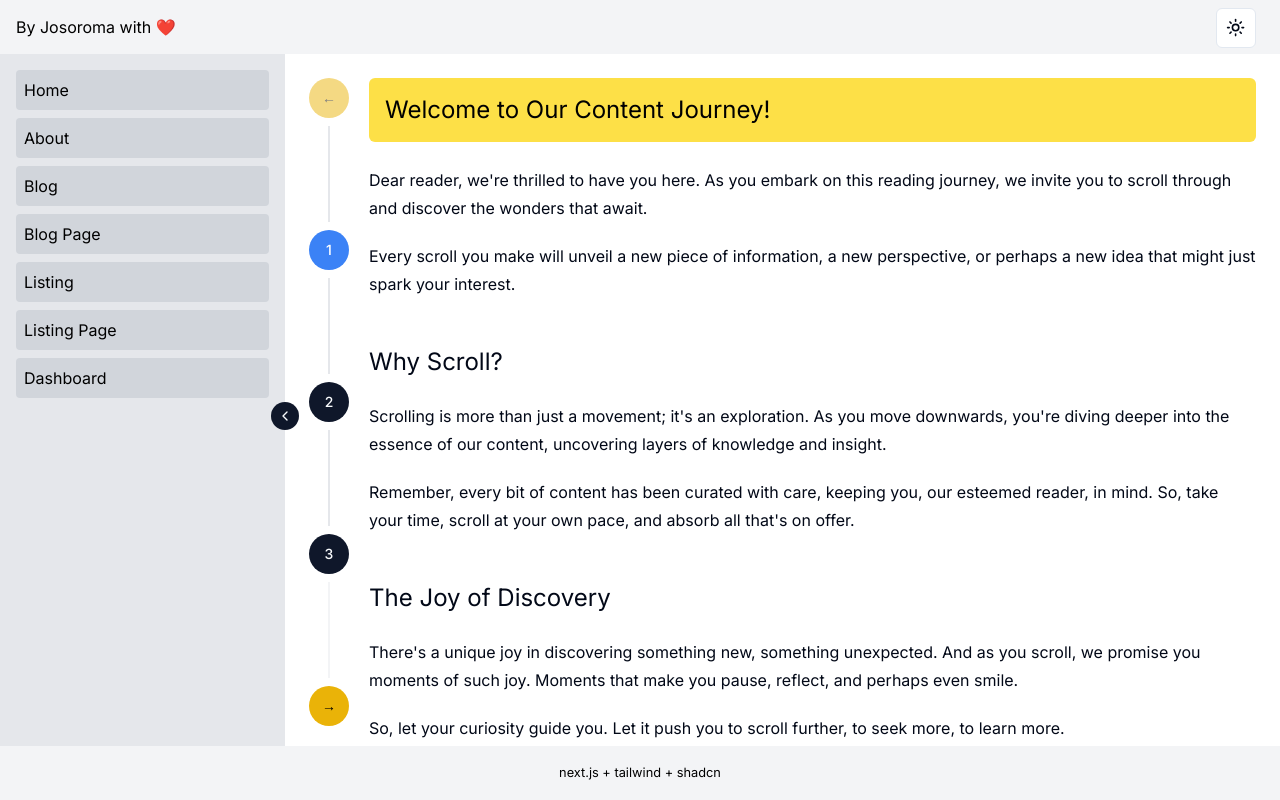
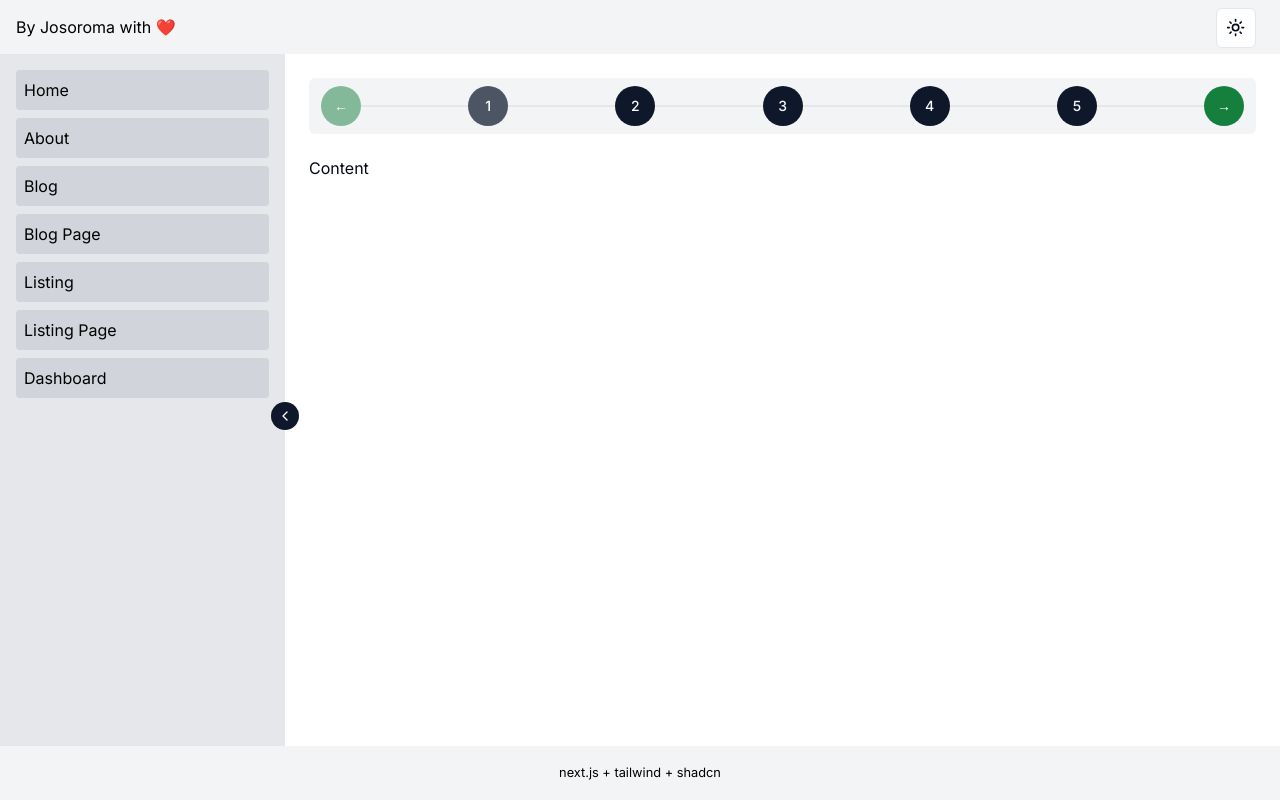
Before and after one commit to josoroma/New-Kidz-On-The-Grid, a Next.js app: page /about in a window 1280 px wide. Built offline with nearby package versions, Linux system fonts and the light colour scheme.

Commit message:
Add HorizontalStepper component

```diff
--- a/app/(pages)/about/page.tsx
+++ b/app/(pages)/about/page.tsx
@@ -8,17 +8,14 @@ export default function Page() {
     <div className="custom-page">
       <Stepper
         classes={{
-          stepCircle: "bg-blue-500 text-white",
-          nav: "bg-yellow-500 text-black hover:bg-yellow-300",
+          stepCircle:
+            "bg-gray-600 text-white hover:bg-gray-600 hover:text-white",
+          nav: "bg-green-700 text-white hover:bg-green-800",
         }}
         stepContents={[
           {
             title: "Step 1",
-            description: (
-              <div>
-                <Content />
-              </div>
-            ),
+            description: <div>Content</div>,
           },
           {
             title: "Step 2",
@@ -30,14 +27,22 @@ export default function Page() {
           },
           {
             title: "Step 3",
+            description: <div>Content</div>,
+          },
+          {
+            title: "Step 4",
             description: (
               <div>
                 <Content />
               </div>
             ),
           },
+          {
+            title: "Step 5",
+            description: <div>Content</div>,
+          },
         ]}
-        variation="vertical"
+        variation="horizontal"
       />
     </div>
   );
--- a/components/stepper/index.tsx
+++ b/components/stepper/index.tsx
@@ -1,12 +1,11 @@
-"use client";
-
-import React, { useState, FC } from "react";
+import React, { useEffect, useState, useRef, FC, ReactNode } from "react";
 import { Button } from "@/components/ui/Button";
 import useForceRerender from "./hooks/useForceRerender";
+import HorizontalStepper from "./renderHorizontalEvent";
 
 interface StepContent {
   title: string;
-  description: string;
+  description: ReactNode;
 }
 
 interface Classes {
@@ -16,7 +15,7 @@ interface Classes {
 
 interface StepperProps {
   classes?: Classes;
-  stepContents: StepContent[any];
+  stepContents: StepContent[];
   variation?: "horizontal" | "vertical";
 }
 
@@ -27,9 +26,20 @@ const Stepper: FC<StepperProps> = ({
 }) => {
   const [currentStep, setCurrentStep] = useState(1);
   const totalSteps = stepContents.length;
-
   const currentContent = stepContents[currentStep - 1];
   const key = useForceRerender(currentContent.title);
+  const stepperContainerRef = useRef<HTMLDivElement | null>(null);
+  const contentRefs = useRef(
+    stepContents.map(() => React.createRef<HTMLDivElement>())
+  );
+  const [contentHeights, setContentHeights] = useState<number[]>([]);
+
+  useEffect(() => {
+    const heights = contentRefs.current.map(
+      (ref) => ref.current?.clientHeight || 0
+    );
+    setContentHeights(heights);
+  }, [stepContents]);
 
   const goNext = () => {
     if (currentStep < totalSteps) {
@@ -43,10 +53,72 @@ const Stepper: FC<StepperProps> = ({
     }
   };
 
-  const renderHorizontal = () => (
-    <>
-      <div className="space-y-1">
-        <div className="flex dark:bg-gray-800 black:bg-gray-700 bg-gray-100 justify-between items-center sticky top-0 rounded-md py-2 px-3 z-10">
+  // const renderHorizontal = () => (
+  //   <>
+  //     <div className="space-y-1">
+  //       <div className="flex dark:bg-gray-800 black:bg-gray-700 bg-gray-100 justify-between items-center sticky top-0 rounded-md py-2 px-3 z-10">
+  //         {/* Back button */}
+  //         <Button
+  //           className={`${classes.nav} ${
+  //             currentStep === 1 ? "disabled cursor-not-allowed" : ""
+  //           } w-10 h-10 rounded-full flex items-center justify-center`}
+  //           onClick={goBack}
+  //           disabled={currentStep === 1}
+  //         >
+  //           ←
+  //         </Button>
+
+  //         {Array.from({ length: totalSteps }).map((_, index) => (
+  //           <React.Fragment key={index}>
+  //             {/* Display line between steps */}
+  //             <div className="flex-1 h-0.5 w-1 dark:bg-gray-900 bg-gray-200"></div>
+
+  //             {/* Step circle */}
+  //             <Button
+  //               className={`${
+  //                 currentStep === index + 1 ? `${classes.stepCircle}` : ""
+  //               } w-10 h-10 rounded-full flex items-center justify-center disabled cursor-default`}
+  //             >
+  //               {index + 1}
+  //             </Button>
+  //           </React.Fragment>
+  //         ))}
+
+  //         {/* Display line before the Next button */}
+  //         <div className="flex-1 h-0.5 w-1 dark:bg-gray-900 bg-gray-200"></div>
+
+  //         {/* Next button */}
+  //         <Button
+  //           className={`${classes.nav} ${
+  //             currentStep === totalSteps ? "disabled cursor-not-allowed" : ""
+  //           } w-10 h-10 rounded-full flex items-center justify-center`}
+  //           onClick={goNext}
+  //           disabled={currentStep === totalSteps}
+  //         >
+  //           →
+  //         </Button>
+  //       </div>
+
+  //       <div
+  //         key={key}
+  //         className="animate-in slide-in-from-right duration-700 py-4"
+  //       >
+  //         <div>{currentContent.description}</div>
+  //       </div>
+  //     </div>
+  //   </>
+  // );
+
+  const renderVertical = () => {
+    const stepperHeight = stepperContainerRef.current?.clientHeight || 0;
+    const currentContentHeight = contentHeights[currentStep - 1] || 0;
+
+    // Determine if the current content fits within the screen
+    const fitsScreen = currentContentHeight <= stepperHeight;
+
+    return (
+      <div className="flex items-stretch h-screen" ref={stepperContainerRef}>
+        <div className="flex flex-col justify-start sticky top-0 h-full space-y-2">
           {/* Back button */}
           <Button
             className={`${classes.nav} ${
@@ -58,12 +130,22 @@ const Stepper: FC<StepperProps> = ({
             ←
           </Button>
 
+          {/* Conditional rendering for interconnected line based on content fit */}
+          {fitsScreen ? (
+            <div
+              style={{ flex: 1 }}
+              className="w-0.5 bg-gray-200 mx-auto"
+            ></div>
+          ) : (
+            <div
+              style={{ flex: (stepperHeight - currentContentHeight) / 2 }}
+              className="w-0.5 bg-gray-200 mx-auto"
+            ></div>
+          )}
+
+          {/* Stepper */}
           {Array.from({ length: totalSteps }).map((_, index) => (
             <React.Fragment key={index}>
-              {/* Display line between steps */}
-              <div className="flex-1 h-0.5 w-1 dark:bg-gray-900 bg-gray-200"></div>
-
-              {/* Step circle */}
               <Button
                 className={`${
                   currentStep === index + 1 ? `${classes.stepCircle}` : ""
@@ -71,11 +153,24 @@ const Stepper: FC<StepperProps> = ({
               >
                 {index + 1}
               </Button>
+              {index !== totalSteps - 1 && (
+                <div className="flex-grow w-0.5 bg-gray-200 mx-auto"></div>
+              )}
             </React.Fragment>
           ))}
 
-          {/* Display line before the Next button */}
-          <div className="flex-1 h-0.5 w-1 dark:bg-gray-900 bg-gray-200"></div>
+          {/* Conditional rendering for interconnected line based on content fit */}
+          {fitsScreen ? (
+            <div
+              style={{ flex: 1 }}
+              className="w-0.5 bg-gray-200 mx-auto"
+            ></div>
+          ) : (
+            <div
+              style={{ flex: (stepperHeight - currentContentHeight) / 2 }}
+              className="w-0.5 bg-gray-200 mx-auto"
+            ></div>
+          )}
 
           {/* Next button */}
           <Button
@@ -89,69 +184,37 @@ const Stepper: FC<StepperProps> = ({
           </Button>
         </div>
 
-        <div
-          key={key}
-          className="animate-in slide-in-from-right duration-700 py-4"
-        >
-          <div>{currentContent.description}</div>
+        <div className="ml-5 flex-grow overflow-y-auto">
+          {stepContents.map((content, idx) => (
+            <div
+              ref={contentRefs.current[idx]}
+              key={idx}
+              className={
+                idx === currentStep - 1
+                  ? "animate-in slide-in-from-right duration-700"
+                  : "hidden"
+              }
+            >
+              <div>{content.description}</div>
+            </div>
+          ))}
         </div>
       </div>
-    </>
+    );
+  };
+
+  return variation === "horizontal" ? (
+    <HorizontalStepper
+      classes={classes}
+      currentStep={currentStep}
+      totalSteps={totalSteps}
+      goBack={goBack}
+      goNext={goNext}
+      currentContent={stepContents[currentStep - 1]}
+    />
+  ) : (
+    renderVertical()
   );
-
-  const renderVertical = () => (
-    <div className="flex items-start h-full">
-      <div className="flex flex-col justify-between sticky space-y-2 h-full">
-        {/* Back button */}
-        <Button
-          className={`${classes.nav} ${
-            currentStep === 1 ? "disabled cursor-not-allowed" : ""
-          } w-10 h-10 rounded-full flex items-center justify-center`}
-          onClick={goBack}
-          disabled={currentStep === 1}
-        >
-          ←
-        </Button>
-
-        {Array.from({ length: totalSteps }).map((_, index) => (
-          <React.Fragment key={index}>
-            {/* Display line between steps */}
-            <div className="flex-grow w-0.5 bg-gray-200 mx-auto"></div>
-
-            {/* Step circle */}
-            <Button
-              className={`${
-                currentStep === index + 1 ? `${classes.stepCircle}` : ""
-              } w-10 h-10 rounded-full flex items-center justify-center disabled cursor-default`}
-            >
-              {index + 1}
-            </Button>
-          </React.Fragment>
-        ))}
-
-        {/* Display line before the Next button */}
-        <div className="flex-grow w-0.5 bg-gray-100 mx-auto"></div>
-
-        {/* Next button */}
-        <Button
-          className={`${classes.nav} ${
-            currentStep === totalSteps ? "disabled cursor-not-allowed" : ""
-          } w-10 h-10 rounded-full flex items-center justify-center`}
-          onClick={goNext}
-          disabled={currentStep === totalSteps}
-        >
-          →
-        </Button>
-      </div>
-      <div className="ml-5 flex-grow">
-        <div key={key} className="animate-in slide-in-from-right duration-700">
-          <div>{currentContent.description}</div>
-        </div>
-      </div>
-    </div>
-  );
-
-  return variation === "horizontal" ? renderHorizontal() : renderVertical();
 };
 
 export default Stepper;
--- /dev/null
+++ b/components/stepper/renderHorizontalEvent.tsx
@@ -0,0 +1,79 @@
+import React, { ReactNode } from "react";
+import { Button } from "@/components/ui/Button";
+
+interface Classes {
+  stepCircle?: string;
+  nav?: string;
+}
+
+interface HorizontalStepperProps {
+  classes: Classes;
+  currentStep: number;
+  totalSteps: number;
+  goBack: () => void;
+  goNext: () => void;
+  currentContent: {
+    description: ReactNode;
+  };
+}
+
+const HorizontalStepper: React.FC<HorizontalStepperProps> = ({
+  classes,
+  currentStep,
+  totalSteps,
+  goBack,
+  goNext,
+  currentContent,
+}) => (
+  <>
+    <div className="space-y-1">
+      <div className="flex dark:bg-gray-800 black:bg-gray-700 bg-gray-100 justify-start items-center sticky top-0 rounded-md py-2 px-3 z-10">
+        {/* Back button */}
+        <Button
+          className={`${classes.nav} ${
+            currentStep === 1 ? "disabled cursor-not-allowed" : ""
+          } w-10 h-10 rounded-full flex items-center justify-center`}
+          onClick={goBack}
+          disabled={currentStep === 1}
+        >
+          ←
+        </Button>
+
+        <div className="flex-1 h-0.5 w-1 dark:bg-gray-900 bg-gray-200"></div>
+
+        {Array.from({ length: totalSteps }).map((_, index) => (
+          <React.Fragment key={index}>
+            {/* Step circle */}
+            <Button
+              className={`${
+                currentStep === index + 1 ? `${classes.stepCircle}` : ""
+              } w-10 h-10 rounded-full flex items-center justify-center disabled cursor-default`}
+            >
+              {index + 1}
+            </Button>
+
+            {/* Display line between steps */}
+            <div className="flex-1 h-0.5 w-1 dark:bg-gray-900 bg-gray-200"></div>
+          </React.Fragment>
+        ))}
+
+        {/* Next button */}
+        <Button
+          className={`${classes.nav} ${
+            currentStep === totalSteps ? "disabled cursor-not-allowed" : ""
+          } w-10 h-10 rounded-full flex items-center justify-center`}
+          onClick={goNext}
+          disabled={currentStep === totalSteps}
+        >
+          →
+        </Button>
+      </div>
+
+      <div className="animate-in slide-in-from-right duration-700 py-4">
+        <div>{currentContent.description}</div>
+      </div>
+    </div>
+  </>
+);
+
+export default HorizontalStepper;
```
Also changed, not shown: 1 other file (tests, documents, lock files or other folders).
